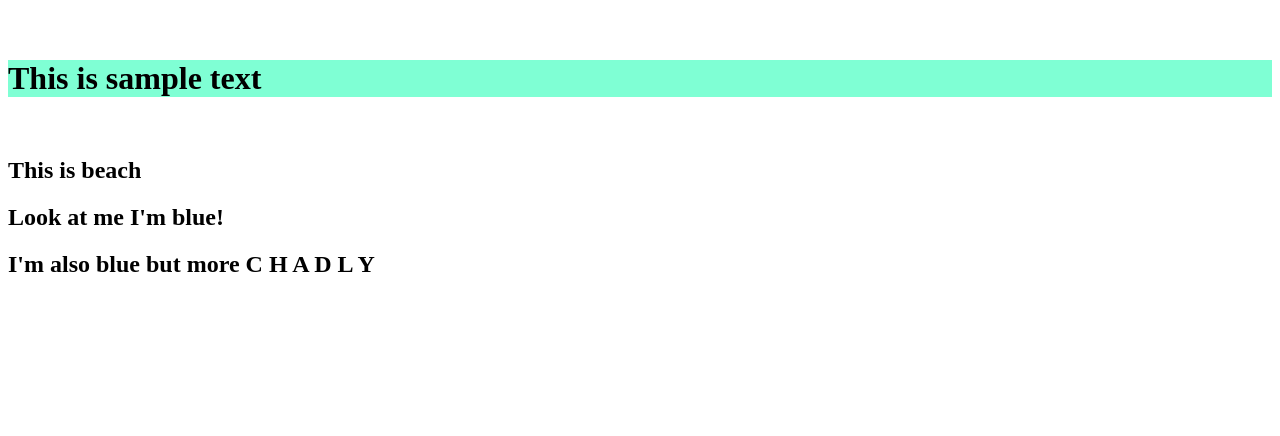
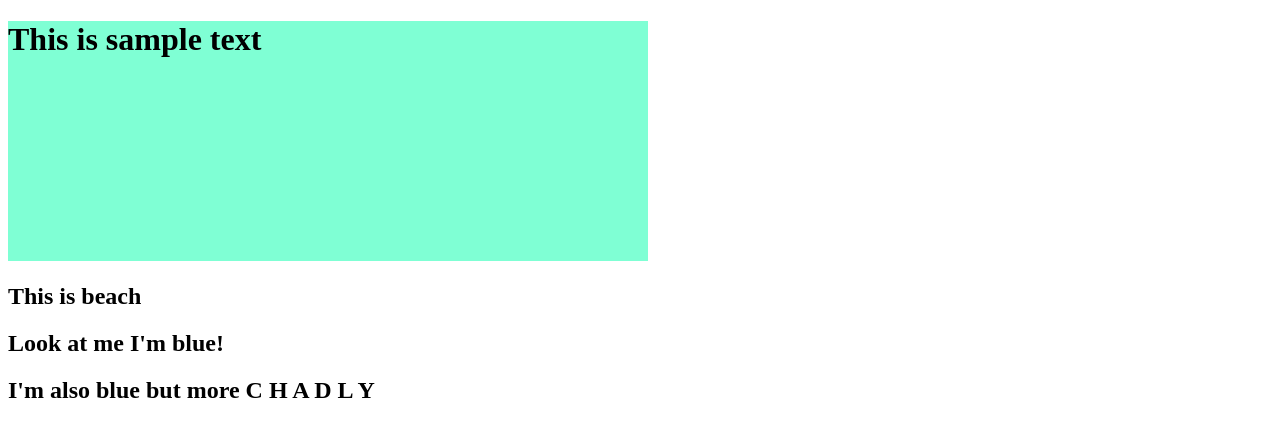
Before and after one commit to staten-island-tech/css-blogpost-project-AbigailLabanok, a plain HTML site: page index.html in a window 1280 px wide. Drawn offline with Linux system fonts and the light colour scheme.

Commit message:
Update style.css

```diff
--- a/style.css
+++ b/style.css
@@ -1,8 +1,10 @@
 .head {
-  margin: 60px auto;
   background-color: aquamarine;
+  height: 30vh;
+  width: 50vw;
 }
-
+/* Distance between text and border is the padding while distance between the border and the next element is the margin */
 /* margin increases the space in between elements, by using just margin, it adds the px space to all sides - 4:30*/
 /* Addresing the parent is less specific, addressing an element is more specific, addresing a class is more specific than an element, and when you have a set of code twice, whichever thing comes last will take place */
 /* An id is more specific than a class, no matter where its placed + you should only use an id once, while a class you can use more than once */
+/* px=pixels ... vh=height ... vw=width */
```
